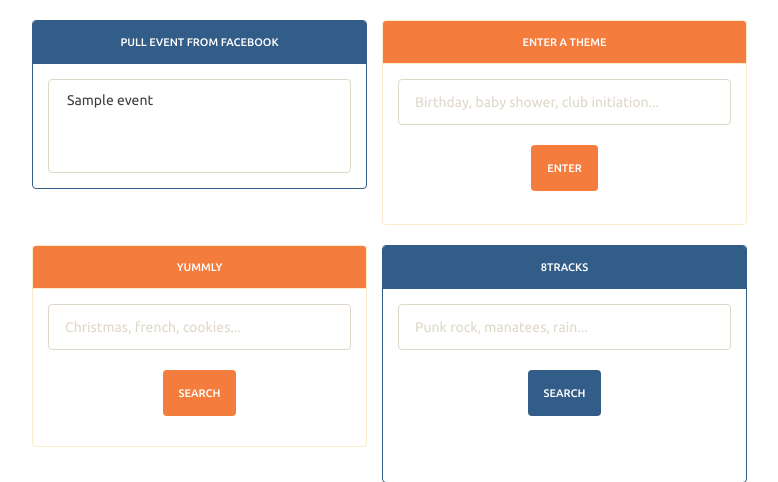
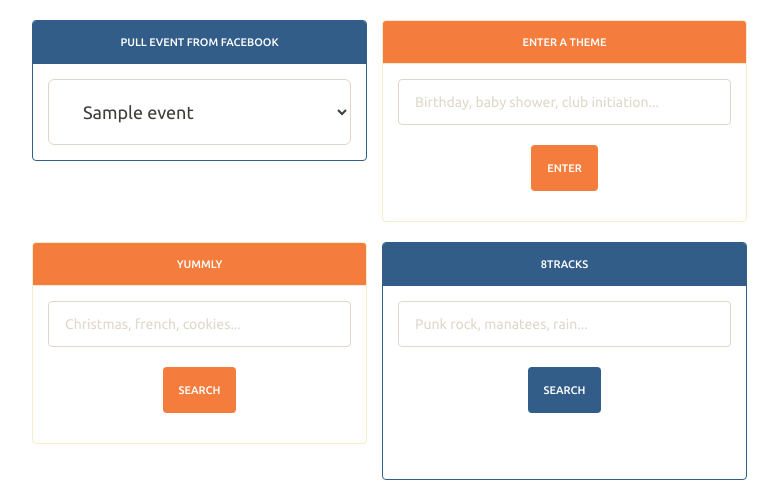
Before and after one commit to mchaiken/Event-Narwhal, a Flask app: template templates/settings.html in a window 1280 px wide. Shown: the part 64-546 px from the top of the page, without its empty margins (258-1036 px from the left). Run offline with Flask 2, Linux system fonts and the light colour scheme; the template is opened without the code that fills it: most values are stand-ins (such as "Sample title", 1, 10 or a date in 2020); parts of the project's set-up code (start-up, migrations or seed data) failed here and were passed over; some libraries are stand-ins or nearby versions.

Commit message:
fb events stuff

```diff
--- a/templates/settings.html
+++ b/templates/settings.html
@@ -5,7 +5,6 @@
 <div class="container">
 
     <div class="row">
-
         <!-- pull event from facebook -->
         <div class="col-md-6">
 
@@ -19,13 +18,11 @@
 
                 <div class="panel-body">
                     <center>
-                        <select multiple class= "form-control"name="fb_event">
-                       {% for event in facebook_events %}
-
-								<option value ="{{event[id]}}">{{event["name"]}}<option>
-							</div>
-						{%endfor%}
-					</select>
+                        <select  class= "form-control input-lg"name="fb_event">
+			  {% for event in facebook_events %}
+			  <option value ="{{event[id]}}">{{event["name"]}}<option>
+			{%endfor%}
+			</select>
 
                     </center>
                 </div> <!-- /panel-body -->
```
